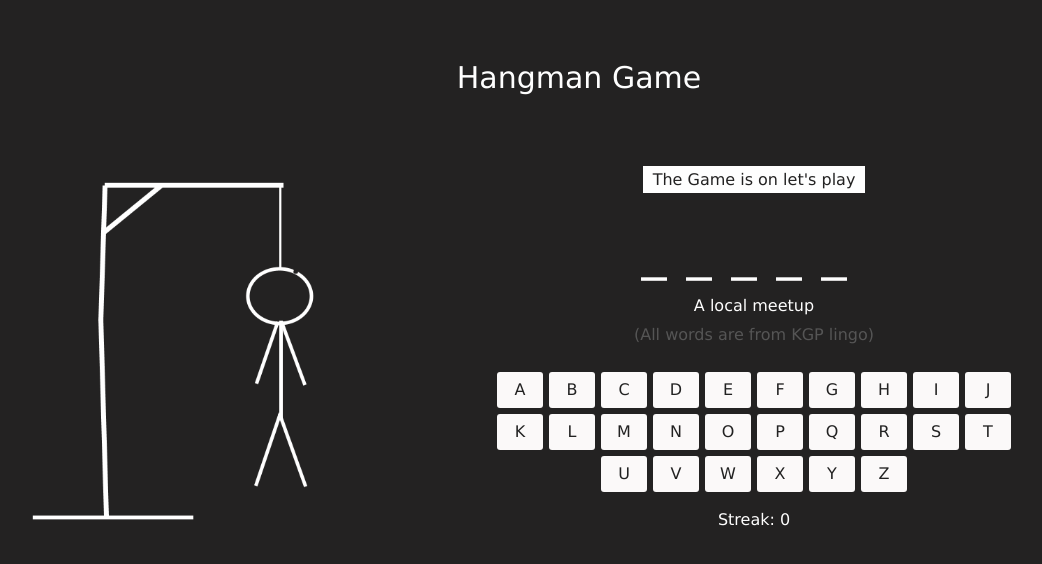
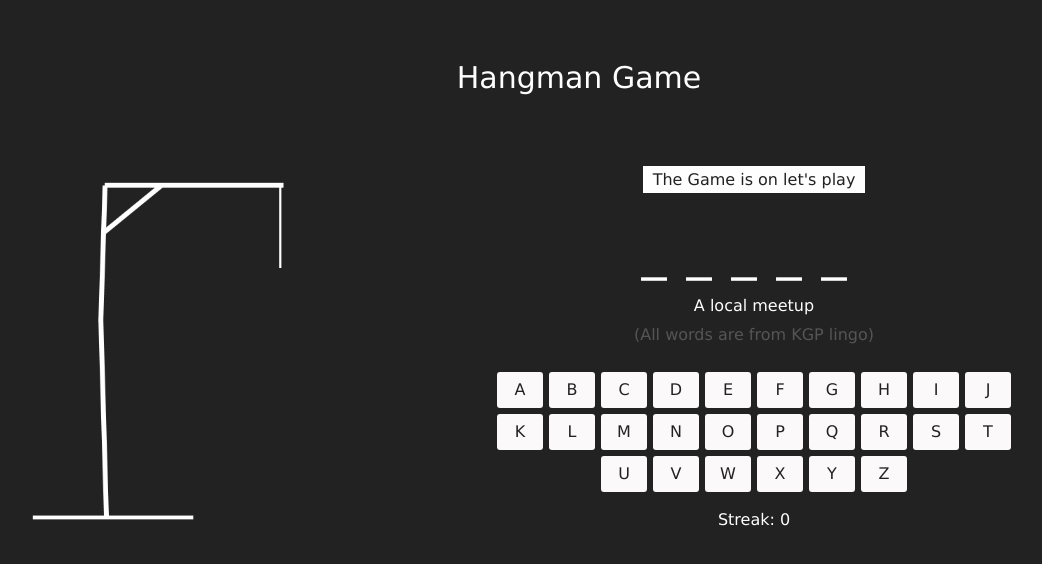
Before and after one commit to oyerohabib/fun-hangman-game, a React (Create React App) app: page / in a window 1280 px wide. Shown: the top 564 px of the page, without its empty margins (61-1103 px from the left). Built offline with nearby package versions, Linux system fonts and the light colour scheme.

Commit message:
feat: added states to update the Hangman figure

```diff
--- a/src/App.js
+++ b/src/App.js
@@ -77,7 +77,7 @@ class App extends Component {
       <div className="container">
         <div className="title">Hangman Game</div>
         <div className="figureWrapper">
-          <Hangman incorrectPicks={6} />
+          <Hangman incorrectPicks={this.state.incorrectPicks} />
         </div>
         <div className="answerWrapper">
           <Output
```
